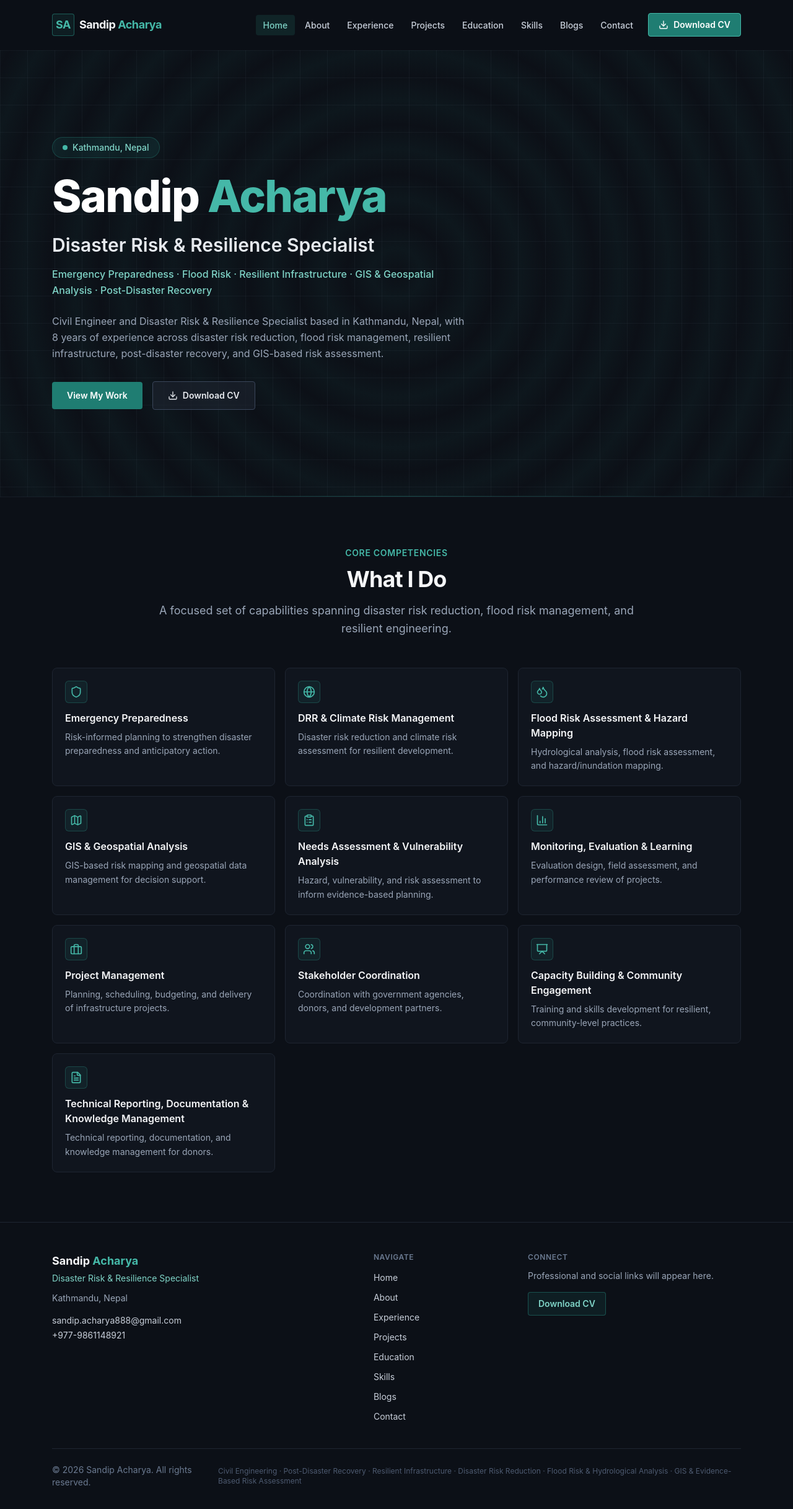
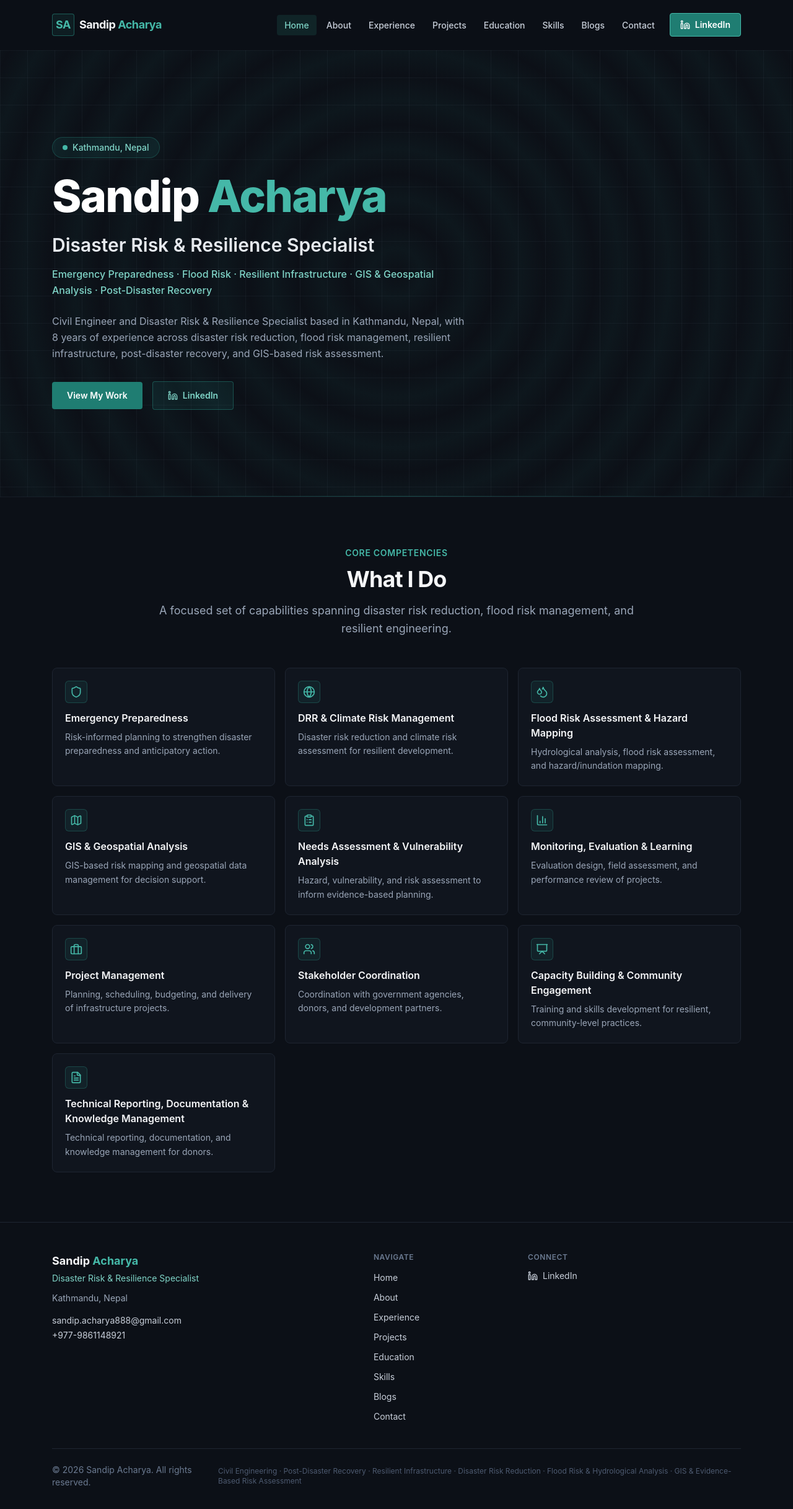
Before and after one commit to sandipism/portfolio, a Next.js app: page / in a window 1280 px wide. Shown: the top 2434 px of the page at 62% size. Built offline with nearby package versions, Linux system fonts and the light colour scheme.

Commit message:
Replace Download CV with LinkedIn, remove CV section
- Add LinkedIn profile URL to data/profile.js
- Swap Download CV buttons for LinkedIn links in header, footer, hero, contact
- Remove the unused placeholder CV PDF and update README

```diff
--- a/app/contact/page.jsx
+++ b/app/contact/page.jsx
@@ -70,8 +70,9 @@ export default function ContactPage() {
             </ul>
 
             <a
-              href="/cv/Sandip_Acharya_CV.pdf"
-              download
+              href={profile.linkedin}
+              target="_blank"
+              rel="noopener noreferrer"
               className="mt-8 inline-flex items-center gap-2 rounded border border-resilience-500/40 bg-resilience-500/10 px-5 py-3 text-sm font-semibold text-resilience-300 transition-colors hover:bg-resilience-500/20"
             >
               <svg
@@ -83,11 +84,11 @@ export default function ContactPage() {
                 strokeLinecap="round"
                 strokeLinejoin="round"
               >
-                <path d="M21 15v4a2 2 0 0 1-2 2H5a2 2 0 0 1-2-2v-4" />
-                <polyline points="7 10 12 15 17 10" />
-                <line x1="12" y1="15" x2="12" y2="3" />
+                <path d="M16 8a6 6 0 0 1 6 6v7h-4v-7a2 2 0 0 0-2-2 2 2 0 0 0-2 2v7h-4v-7a6 6 0 0 1 6-6z" />
+                <rect width="4" height="12" x="2" y="9" />
+                <circle cx="4" cy="4" r="2" />
               </svg>
-              Download CV
+              LinkedIn
             </a>
           </div>
         </Reveal>
--- a/app/page.jsx
+++ b/app/page.jsx
@@ -138,10 +138,11 @@ export default function HomePage() {
               >
                 View My Work
               </Link>
-              <Link
-                href="/cv/Sandip_Acharya_CV.pdf"
-                download
-                className="inline-flex items-center gap-2 rounded border border-ink-600 bg-ink-800/60 px-6 py-3 text-sm font-semibold text-ink-100 transition-colors hover:border-resilience-500 hover:text-resilience-300"
+              <a
+                href={profile.linkedin}
+                target="_blank"
+                rel="noopener noreferrer"
+                className="inline-flex items-center gap-2 rounded border border-resilience-500/40 bg-resilience-500/10 px-6 py-3 text-sm font-semibold text-resilience-300 transition-colors hover:bg-resilience-500/20"
               >
                 <svg
                   className="h-4 w-4"
@@ -152,12 +153,12 @@ export default function HomePage() {
                   strokeLinecap="round"
                   strokeLinejoin="round"
                 >
-                  <path d="M21 15v4a2 2 0 0 1-2 2H5a2 2 0 0 1-2-2v-4" />
-                  <polyline points="7 10 12 15 17 10" />
-                  <line x1="12" y1="15" x2="12" y2="3" />
+                  <path d="M16 8a6 6 0 0 1 6 6v7h-4v-7a2 2 0 0 0-2-2 2 2 0 0 0-2 2v7h-4v-7a6 6 0 0 1 6-6z" />
+                  <rect width="4" height="12" x="2" y="9" />
+                  <circle cx="4" cy="4" r="2" />
                 </svg>
-                Download CV
-              </Link>
+                LinkedIn
+              </a>
             </div>
           </Reveal>
         </div>
--- a/components/Footer.jsx
+++ b/components/Footer.jsx
@@ -68,15 +68,26 @@ export default function Footer() {
             <p className="mb-3 text-xs font-semibold uppercase tracking-wider text-ink-400">
               Connect
             </p>
-            <p className="text-sm text-ink-300">
-              Professional and social links will appear here.
-            </p>
             <a
-              href="/cv/Sandip_Acharya_CV.pdf"
-              download
-              className="mt-4 inline-flex items-center gap-2 rounded border border-resilience-500/40 bg-resilience-500/10 px-4 py-2 text-sm font-semibold text-resilience-300 transition-colors hover:bg-resilience-500/20"
+              href={profile.linkedin}
+              target="_blank"
+              rel="noopener noreferrer"
+              className="inline-flex items-center gap-2 text-sm text-ink-200 transition-colors hover:text-resilience-300"
             >
-              Download CV
+              <svg
+                className="h-4 w-4"
+                viewBox="0 0 24 24"
+                fill="none"
+                stroke="currentColor"
+                strokeWidth="2"
+                strokeLinecap="round"
+                strokeLinejoin="round"
+              >
+                <path d="M16 8a6 6 0 0 1 6 6v7h-4v-7a2 2 0 0 0-2-2 2 2 0 0 0-2 2v7h-4v-7a6 6 0 0 1 6-6z" />
+                <rect width="4" height="12" x="2" y="9" />
+                <circle cx="4" cy="4" r="2" />
+              </svg>
+              LinkedIn
             </a>
           </div>
         </div>
--- a/components/Header.jsx
+++ b/components/Header.jsx
@@ -74,9 +74,10 @@ export default function Header() {
             );
           })}
           <li className="ml-2">
-            <Link
-              href="/cv/Sandip_Acharya_CV.pdf"
-              download
+            <a
+              href={profile.linkedin}
+              target="_blank"
+              rel="noopener noreferrer"
               className="inline-flex items-center gap-2 rounded border border-resilience-400 bg-resilience-600 px-4 py-2 text-sm font-semibold text-white transition-colors hover:bg-resilience-500"
             >
               <svg
@@ -88,12 +89,12 @@ export default function Header() {
                 strokeLinecap="round"
                 strokeLinejoin="round"
               >
-                <path d="M21 15v4a2 2 0 0 1-2 2H5a2 2 0 0 1-2-2v-4" />
-                <polyline points="7 10 12 15 17 10" />
-                <line x1="12" y1="15" x2="12" y2="3" />
+                <path d="M16 8a6 6 0 0 1 6 6v7h-4v-7a2 2 0 0 0-2-2 2 2 0 0 0-2 2v7h-4v-7a6 6 0 0 1 6-6z" />
+                <rect width="4" height="12" x="2" y="9" />
+                <circle cx="4" cy="4" r="2" />
               </svg>
-              Download CV
-            </Link>
+              LinkedIn
+            </a>
           </li>
         </ul>
 
@@ -156,9 +157,10 @@ export default function Header() {
             );
           })}
           <li className="pt-2">
-            <Link
-              href="/cv/Sandip_Acharya_CV.pdf"
-              download
+            <a
+              href={profile.linkedin}
+              target="_blank"
+              rel="noopener noreferrer"
               onClick={() => setOpen(false)}
               className="flex items-center justify-center gap-2 rounded border border-resilience-400 bg-resilience-600 px-4 py-3 text-sm font-semibold text-white hover:bg-resilience-500"
             >
@@ -171,12 +173,12 @@ export default function Header() {
                 strokeLinecap="round"
                 strokeLinejoin="round"
               >
-                <path d="M21 15v4a2 2 0 0 1-2 2H5a2 2 0 0 1-2-2v-4" />
-                <polyline points="7 10 12 15 17 10" />
-                <line x1="12" y1="15" x2="12" y2="3" />
+                <path d="M16 8a6 6 0 0 1 6 6v7h-4v-7a2 2 0 0 0-2-2 2 2 0 0 0-2 2v7h-4v-7a6 6 0 0 1 6-6z" />
+                <rect width="4" height="12" x="2" y="9" />
+                <circle cx="4" cy="4" r="2" />
               </svg>
-              Download CV
-            </Link>
+              LinkedIn
+            </a>
           </li>
         </ul>
       </div>
--- a/data/profile.js
+++ b/data/profile.js
@@ -6,6 +6,7 @@ export const profile = {
     "Emergency Preparedness · Flood Risk · Resilient Infrastructure · GIS & Geospatial Analysis · Post-Disaster Recovery",
   phone: "+977-9861148921",
   email: "sandip.acharya888@gmail.com",
+  linkedin: "https://www.linkedin.com/in/sandip-acharya-528940143/",
   location: "Kathmandu, Nepal",
   nationality: "Nepali",
   necRegistration: {
```
Also changed, not shown: 2 other files (tests, documents, lock files or other folders).
